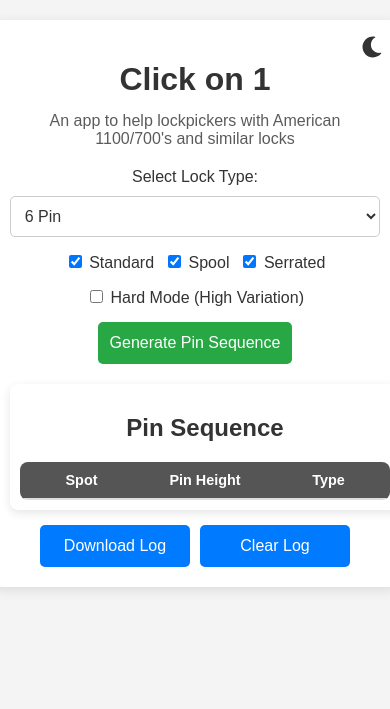
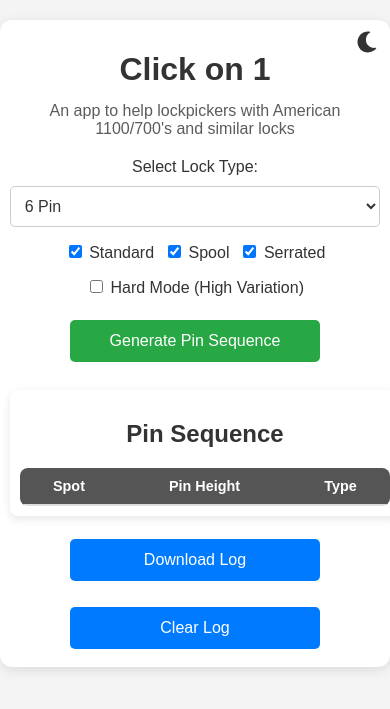
Before and after one commit to profkuns/Click-on-1, a Flask app: page / in a window 390 px wide. Shown: the top 709 px of that part. Run offline with Flask 3, Linux system fonts and the light colour scheme; lists and menus that the app fills with data are empty; the page is wider than the window, and the part outside it is not shown.

Commit message:
Finally fixed tables

```diff
--- a/lock_log.csv
+++ b/lock_log.csv
@@ -354,3 +354,5 @@
 3;5 spool;7 serrated;5 standard;4 standard;1 spool;6 standard
 4;3 serrated;6 spool;6 spool;4 spool;1 spool;1 spool
 5;4 standard;8 standard;4 standard;2 spool;4 serrated;2 spool
+6;7 serrated;1 spool;4 standard;4 spool;1 spool;2 spool
+7;4 standard;1 spool;6 standard;5 standard;6 serrated;6 standard
--- a/static/style.css
+++ b/static/style.css
@@ -146,27 +146,27 @@ button {
     background-color: #0056b3;
 }
 
-/* Table Wrapper - Fully Contained */
+/* === FULLY REVERTED TABLE DESIGN === */
+
+/* Table Container */
 #lock-sequence {
     margin-top: 20px;
     padding: 15px;
     border-radius: 8px;
     width: 100%;
-    max-width: 100%; /* Ensures it never exceeds container width */
+    max-width: 800px; /* Ensures it does not exceed the app container */
     background: var(--card-bg);
     box-shadow: 0px 3px 10px rgba(0, 0, 0, 0.1);
-    overflow-x: auto; /* Allows scrolling if necessary */
+    overflow-x: auto;
 }
 
-/* Table - Forces full containment */
+/* Table */
 table {
     width: 100%;
-    max-width: 100%;
     border-collapse: collapse;
     background: var(--card-bg);
     border-radius: 8px;
     overflow: hidden;
-    table-layout: fixed; /* Prevents content from breaking layout */
 }
 
 /* Table Header */
@@ -212,11 +210,31 @@ tr:hover {
     background-color: rgba(255, 255, 255, 0.2);
 }
 
-/* Full Mobile Optimization */
+/* Responsive */
 @media (max-width: 600px) {
+    .app-container {
+        width: 95%;
+        padding: 10px;
+    }
+
+    .dark-mode-toggle {
+        top: 10px;
+        right: 10px;
+    }
+
+    .button-group {
+        flex-direction: column;
+        align-items: center;
+    }
+
+    button {
+        width: 90%;
+        margin: 8px 0;
+    }
+
     #lock-sequence {
         padding: 10px;
-        max-width: 100%; /* Prevents exceeding parent width */
+        max-width: 100%;
     }
 
     table {
```
Also changed, not shown: other parts of static/style.css (+6 -9 lines).
